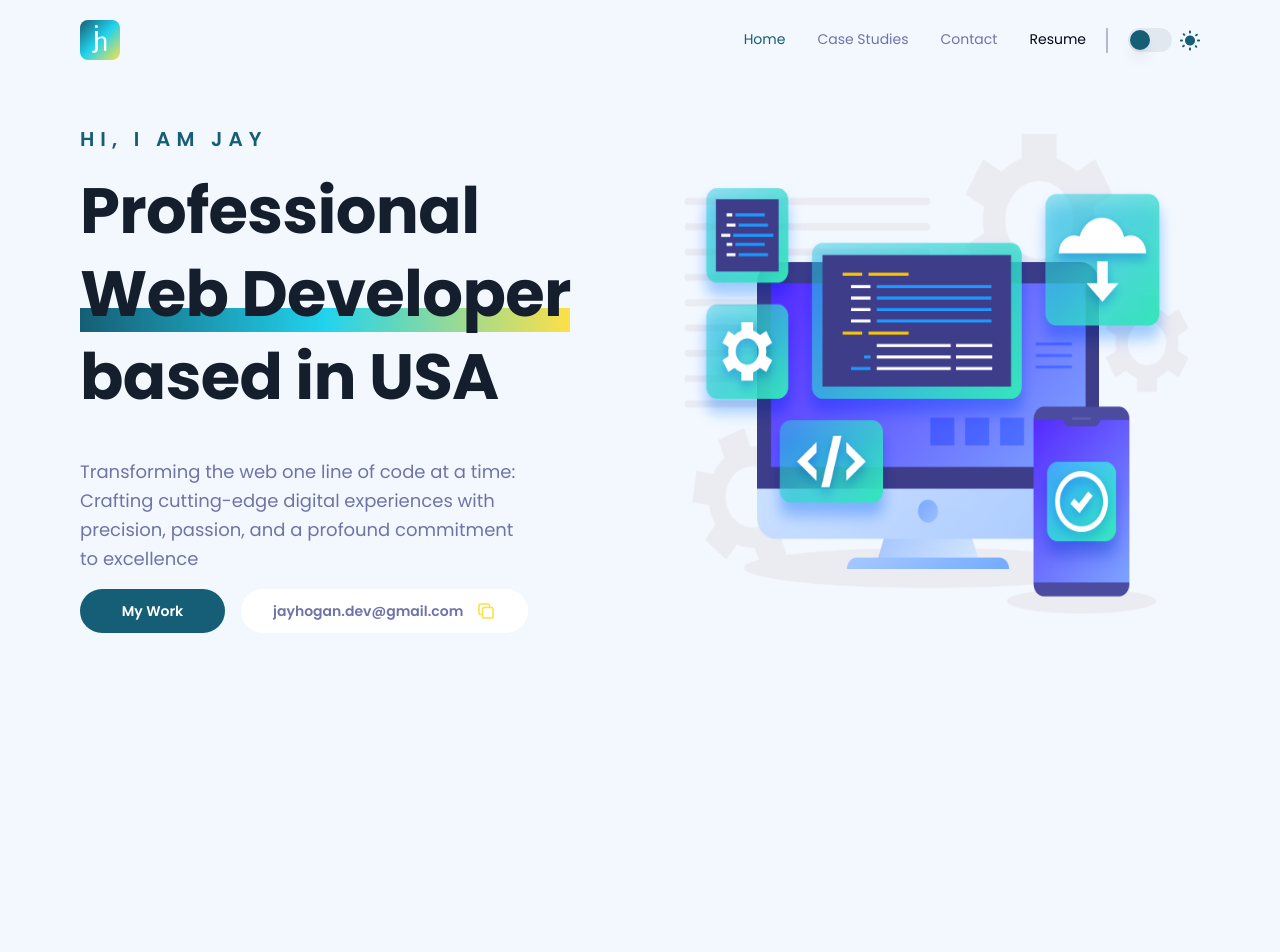
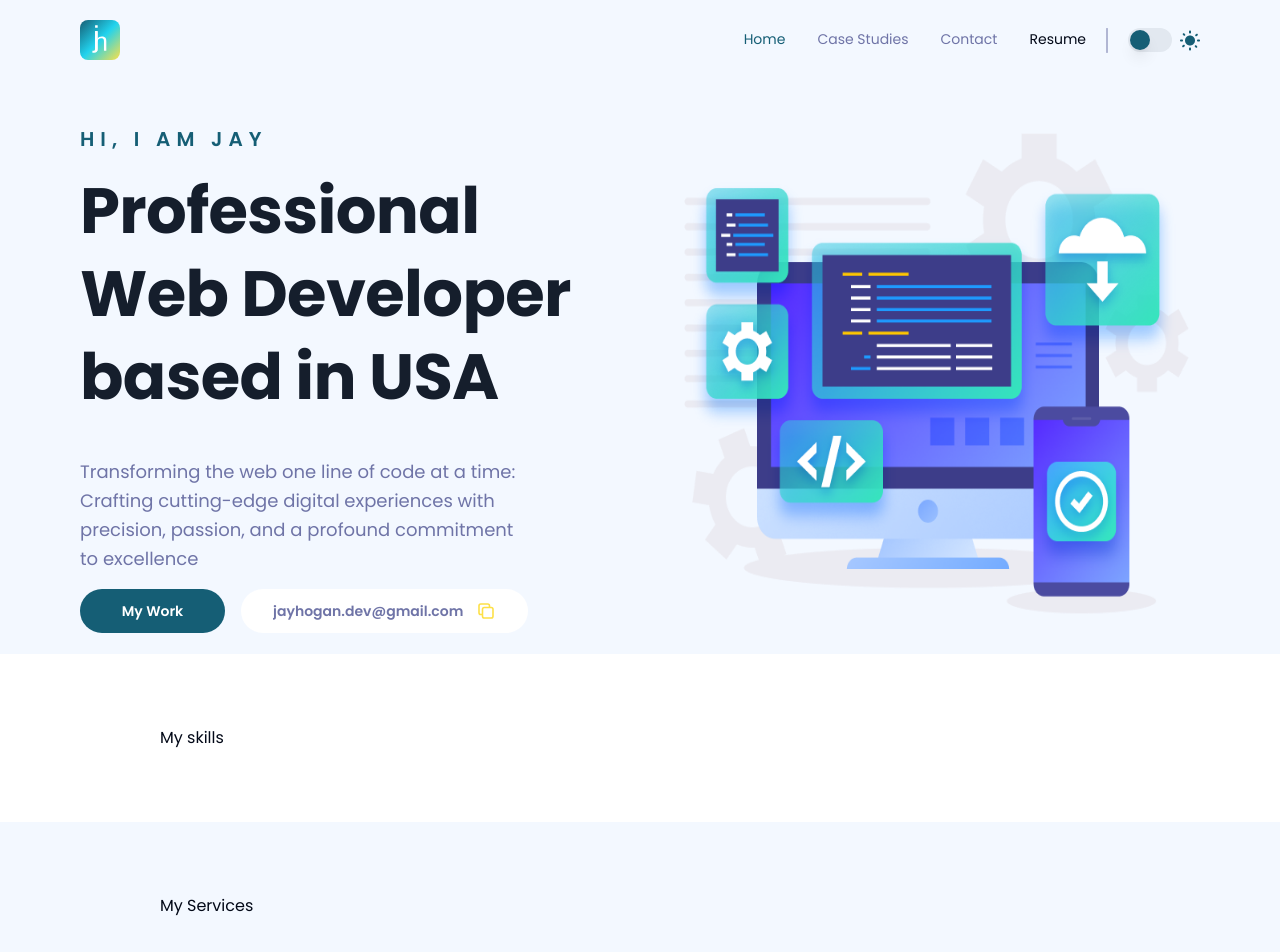
Before and after one commit to jayhogan-dev/portfolio, a Next.js app: page / in a window 1280 px wide. Shown: the top 952 px of the page. Before the commit the page ends 800 px from the top, so only its background shows below. Built offline with nearby package versions, Linux system fonts and the light colour scheme.

Commit message:
feat: container divs created for different color backgrounds

```diff
--- a/app/layout.tsx
+++ b/app/layout.tsx
@@ -17,10 +17,10 @@ export default function RootLayout({
 }) {
   return (
     <html lang="en">
-      <body
-        className={`w-full h-full max-w-[1440px] bg-primary-white-800 dark:bg-primary-black-200 py-5 px-6 md:px-10 lg:px-20 ${poppins.className}`}
-      >
-        <Navbar />
+      <body className={`w-full h-full mx-auto bg-white ${poppins.className}`}>
+        <div className="bg-primary-white-800 dark:bg-primary-black-300">
+          <Navbar />
+        </div>
         {children}
       </body>
     </html>
--- a/app/page.tsx
+++ b/app/page.tsx
@@ -1,9 +1,13 @@
 import Hero from "@/components/Hero";
+import Services from "@/components/Services";
+import Skills from "@/components/Skills";
 
 export default function Home() {
   return (
     <main className="flex flex-col">
       <Hero />
+      <Skills />
+      <Services />
     </main>
   );
 }
--- a/components/Hero.tsx
+++ b/components/Hero.tsx
@@ -1,8 +1,10 @@
 import { Button } from "@/components/ui/button";
 import Image from "next/image";
+import DarkContainer from "./containers/Dark";
 
 const Hero = () => {
   return (
+    <DarkContainer>
       <section className="flex flex-col items-center pt-6 gap-6 md:flex-row md:justify-between lg:gap-10 xl:gap-32">
         <div className="flex flex-col gap-4 w-full lg:w-2/5">
           <h2 className="font-semibold text-primary-blue-light dark:text-primary-blue-dark text-sm lg:text-xl uppercase leading-5 tracking-[4px] lg:tracking-[6px]">
@@ -13,9 +15,9 @@ const Hero = () => {
             <div className="relative -top-14 bg-gradient-to-r from-cyan-800 via-cyan-400 to-yellow-300 h-4 w-[280px] lg:w-[370px] lg:-top-[70px] xl:h-6 xl:w-[490px] xl:-top-[110px] -z-10" />
           </h1>
           <p className="text-small-regular lg:text-body-regular text-primary-white-500 dark:text-primary-white-800">
-          Transforming the web one line of code at a time: Crafting cutting-edge
-          digital experiences with precision, passion, and a profound commitment
-          to excellence
+            Transforming the web one line of code at a time: Crafting
+            cutting-edge digital experiences with precision, passion, and a
+            profound commitment to excellence
           </p>
           <div className="flex flex-col w-full gap-4 lg:flex-row">
             <Button
@@ -51,6 +53,7 @@ const Hero = () => {
           />
         </div>
       </section>
+    </DarkContainer>
   );
 };
 
--- a/components/Navbar.tsx
+++ b/components/Navbar.tsx
@@ -14,7 +14,7 @@ const Navbar = () => {
   const pathname = usePathname();
 
   return (
-    <nav className="flex w-full items-center justify-between pb-5">
+    <nav className="flex w-full items-center justify-between py-5 px-6 md:px-10 lg:px-20 max-w-[1440px]">
       <Link
         href="/contact"
         className="bg-gradient-to-br from-cyan-800 via-cyan-400 to-yellow-300 relative h-10 w-10 hover:scale-110 rounded-lg"
--- /dev/null
+++ b/components/SectionTitle.tsx
@@ -0,0 +1,9 @@
+interface SectionTitleProps {
+  title: string;
+}
+
+const SectionTitle = ({ title }: SectionTitleProps) => {
+  return <h1>{title}</h1>;
+};
+
+export default SectionTitle;
--- /dev/null
+++ b/components/Services.tsx
@@ -0,0 +1,15 @@
+import React from "react";
+import DarkContainer from "./containers/Dark";
+import SectionTitle from "./SectionTitle";
+
+const Services = () => {
+  return (
+    <DarkContainer>
+      <section className="py-[72px] px-20">
+        <SectionTitle title="My Services" />
+      </section>
+    </DarkContainer>
+  );
+};
+
+export default Services;
--- /dev/null
+++ b/components/Skills.tsx
@@ -0,0 +1,14 @@
+import SectionTitle from "./SectionTitle";
+import LightContainer from "./containers/Light";
+
+const Skills = () => {
+  return (
+    <LightContainer>
+      <section className="py-[72px] px-20">
+        <SectionTitle title="My skills" />
+      </section>
+    </LightContainer>
+  );
+};
+
+export default Skills;
--- /dev/null
+++ b/components/containers/Dark.tsx
@@ -0,0 +1,13 @@
+import React from "react";
+
+export default function DarkContainer({
+  children,
+}: {
+  children: React.ReactNode;
+}) {
+  return (
+    <div className="px-6 md:px-10 lg:px-20 bg-primary-white-800 dark:bg-primary-black-300">
+      <div className="max-w-[1440px]">{children}</div>
+    </div>
+  );
+}
--- /dev/null
+++ b/components/containers/Light.tsx
@@ -0,0 +1,13 @@
+import React from "react";
+
+export default function LightContainer({
+  children,
+}: {
+  children: React.ReactNode;
+}) {
+  return (
+    <div className="px-6 md:px-10 lg:px-20 bg-white dark:bg-primary-black-200">
+      <div className="max-w-[1440px]">{children}</div>
+    </div>
+  );
+}
```
Lines whose indentation alone changed are shown as unchanged.
